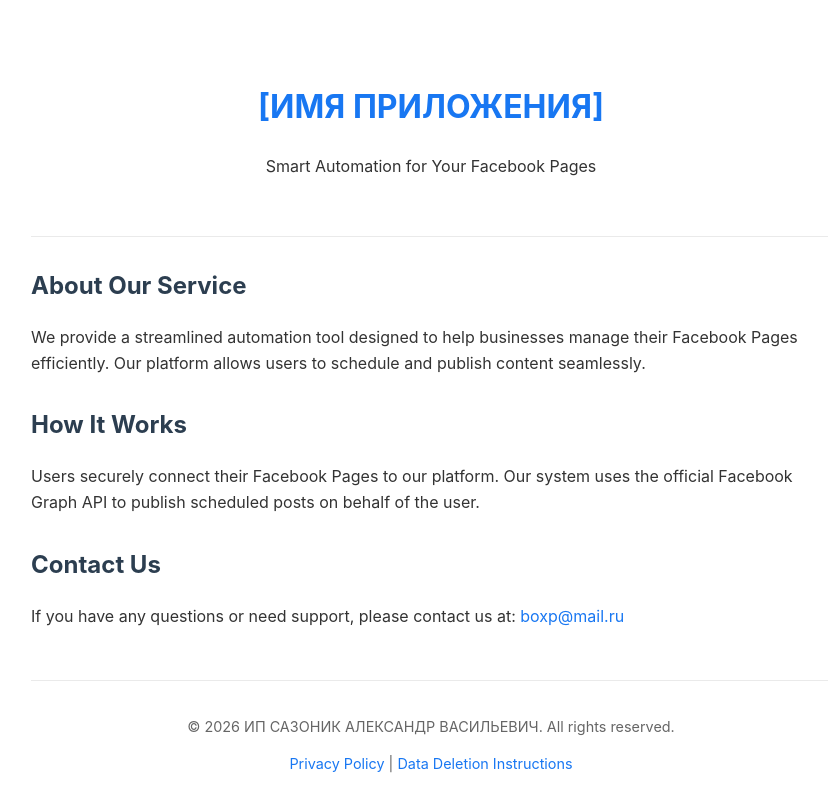
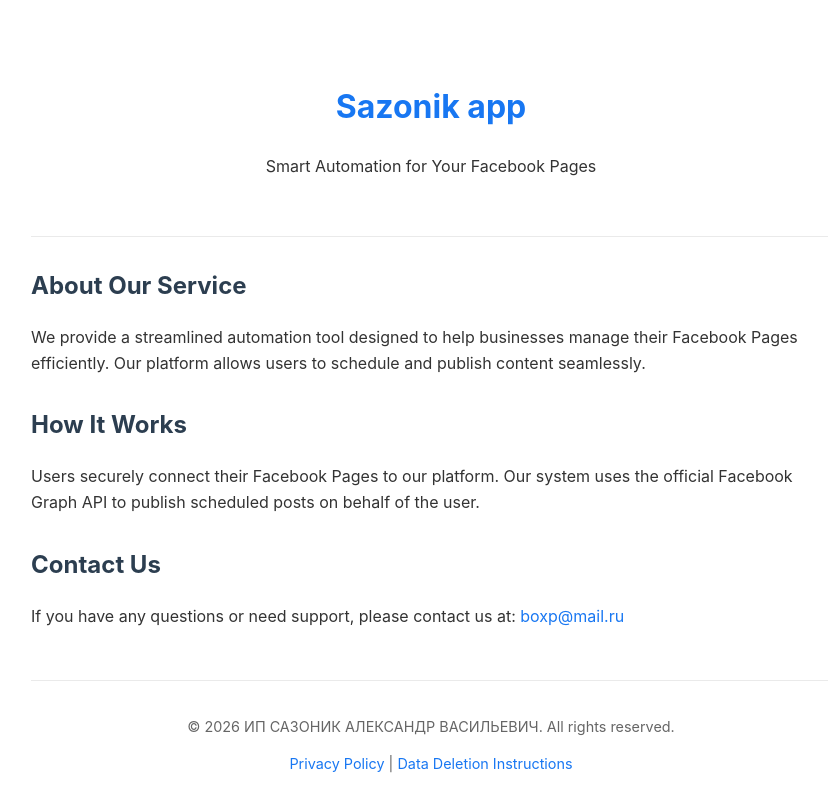
Before and after one commit to DreamerBY/policy, a plain HTML site: page index_about_company.html in a window 1280 px wide. Shown: the whole page, without its empty margins (209-1037 px from the left). Drawn offline with Linux system fonts and the light colour scheme.

Commit message:
Update index_about_company.html

```diff
--- a/index_about_company.html
+++ b/index_about_company.html
@@ -17,7 +17,7 @@
 </head>
 <body>
     <div class="header">
-        <h1>[ИМЯ ПРИЛОЖЕНИЯ]</h1>
+        <h1>Sazonik app</h1>
         <p>Smart Automation for Your Facebook Pages</p>
     </div>
 
```
